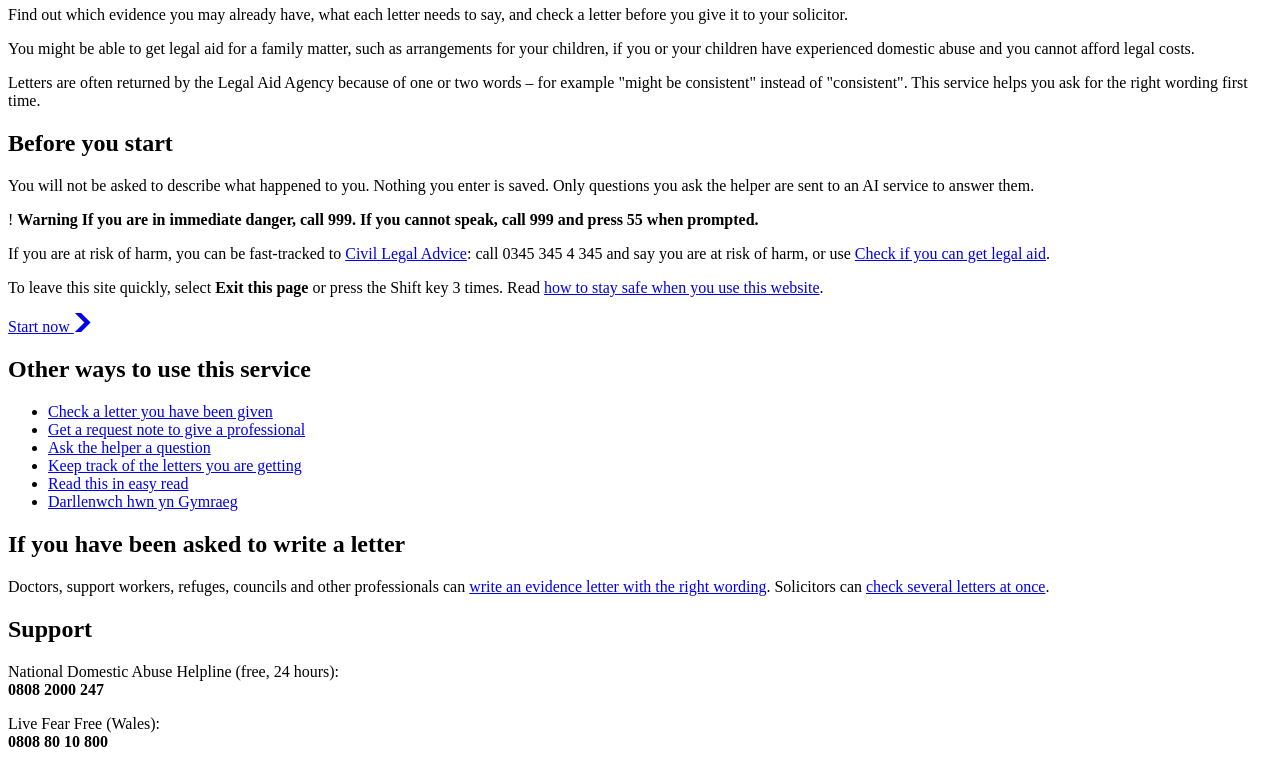
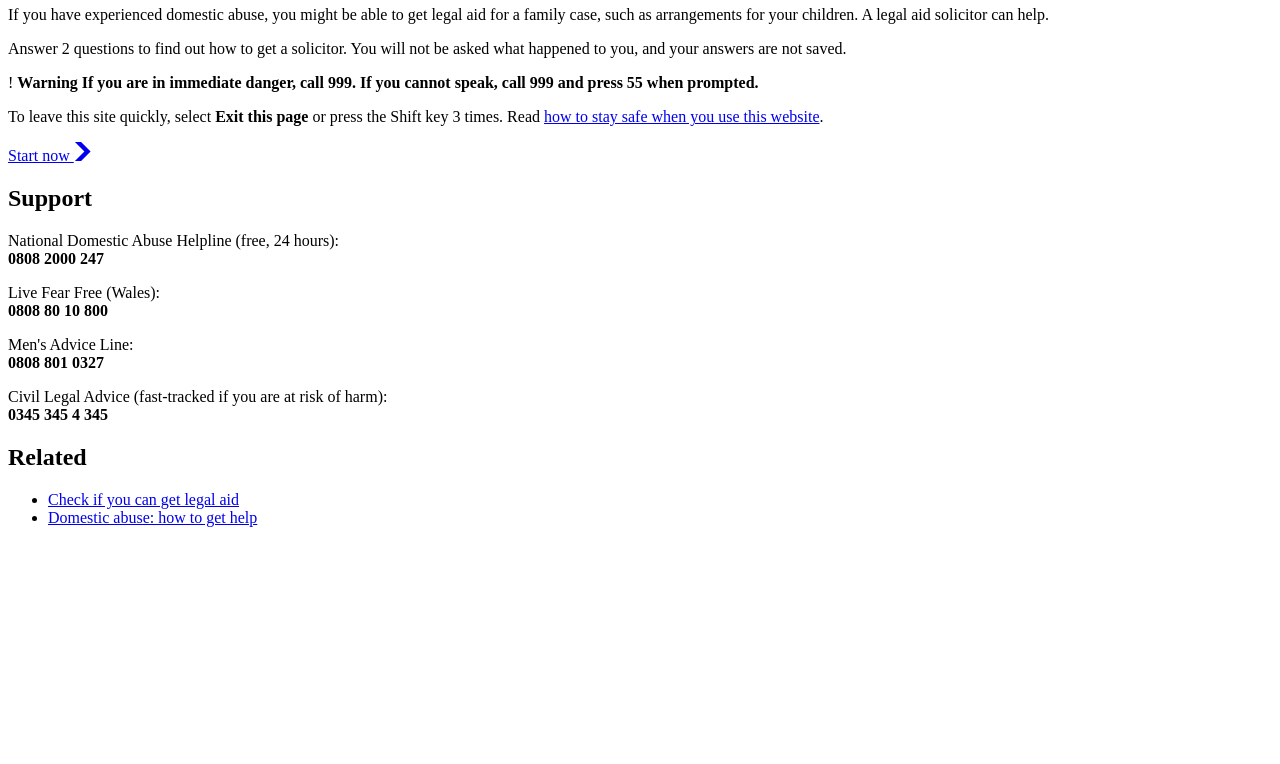
Before and after one commit to bee-san/da-evidence-navigator, a website: page src/pages/index.html in a window 1280 px wide. Shown: the part 60-824 px from the top of the page. After the commit the page ends 800 px from the top, so only its background shows below. Drawn offline with Linux system fonts and the light colour scheme.

Commit message:
feat: Make the solicitor flow the only start point

```diff
--- a/src/pages/index.html
+++ b/src/pages/index.html
@@ -1,17 +1,12 @@
-<!-- title: Get evidence of domestic abuse for legal aid -->
+<!-- title: Find a legal aid solicitor -->
 <!-- nav: index -->
 <div class="govuk-grid-row">
   <div class="govuk-grid-column-two-thirds">
-    <h1 class="govuk-heading-xl">Get evidence of domestic abuse for legal aid</h1>
+    <h1 class="govuk-heading-xl">Find a legal aid solicitor</h1>
 
-    <p class="govuk-body-l">Find out which evidence you may already have, what each letter needs to say, and check a letter before you give it to your solicitor.</p>
+    <p class="govuk-body-l">If you have experienced domestic abuse, you might be able to get legal aid for a family case, such as arrangements for your children. A legal aid solicitor can help.</p>
 
-    <p class="govuk-body">You might be able to get legal aid for a family matter, such as arrangements for your children, if you or your children have experienced domestic abuse and you cannot afford legal costs.</p>
-
-    <p class="govuk-body">Letters are often returned by the Legal Aid Agency because of one or two words – for example "might be consistent" instead of "consistent". This service helps you ask for the right wording first time.</p>
-
-    <h2 class="govuk-heading-m">Before you start</h2>
-    <p class="govuk-body">You will not be asked to describe what happened to you. Nothing you enter is saved. Only questions you ask the helper are sent to an AI service to answer them.</p>
+    <p class="govuk-body">Answer 2 questions to find out how to get a solicitor. You will not be asked what happened to you, and your answers are not saved.</p>
 
     <div class="govuk-warning-text">
       <span class="govuk-warning-text__icon" aria-hidden="true">!</span>
@@ -21,29 +16,14 @@
       </strong>
     </div>
 
-    <p class="govuk-body">If you are at risk of harm, you can be fast-tracked to <a class="govuk-link" href="https://www.gov.uk/civil-legal-advice" rel="noreferrer">Civil Legal Advice</a>: call 0345 345 4 345 and say you are at risk of harm, or use <a class="govuk-link" href="https://checklegalaid.service.gov.uk/" rel="noreferrer">Check if you can get legal aid</a>.</p>
-
     <p class="govuk-body">To leave this site quickly, select <strong>Exit this page</strong> or press the Shift key 3 times. Read <a class="govuk-link" href="safety.html">how to stay safe when you use this website</a>.</p>
 
-    <a href="check.html" role="button" draggable="false" class="govuk-button govuk-button--start" data-module="govuk-button">
+    <a href="find-solicitor.html" role="button" draggable="false" class="govuk-button govuk-button--start" data-module="govuk-button">
       Start now
       <svg class="govuk-button__start-icon" xmlns="http://www.w3.org/2000/svg" width="17.5" height="19" viewBox="0 0 33 40" aria-hidden="true" focusable="false">
         <path fill="currentColor" d="M0 0h13l20 20-20 20H0l20-20z" />
       </svg>
     </a>
-
-    <h2 class="govuk-heading-m">Other ways to use this service</h2>
-    <ul class="govuk-list">
-      <li><a class="govuk-link" href="letter-checker.html">Check a letter you have been given</a></li>
-      <li><a class="govuk-link" href="request.html">Get a request note to give a professional</a></li>
-      <li><a class="govuk-link" href="chat.html">Ask the helper a question</a></li>
-      <li><a class="govuk-link" href="track.html">Keep track of the letters you are getting</a></li>
-      <li><a class="govuk-link" href="easy-read.html">Read this in easy read</a></li>
-      <li><a class="govuk-link" href="cymraeg.html" lang="cy">Darllenwch hwn yn Gymraeg</a></li>
-    </ul>
-
-    <h2 class="govuk-heading-m">If you have been asked to write a letter</h2>
-    <p class="govuk-body">Doctors, support workers, refuges, councils and other professionals can <a class="govuk-link" href="write-letter.html">write an evidence letter with the right wording</a>. Solicitors can <a class="govuk-link" href="batch-check.html">check several letters at once</a>.</p>
   </div>
 
   <div class="govuk-grid-column-one-third">
```
Also changed, not shown: build.mjs (+10 -1 lines), src/layout.html (+1 -6 lines).
